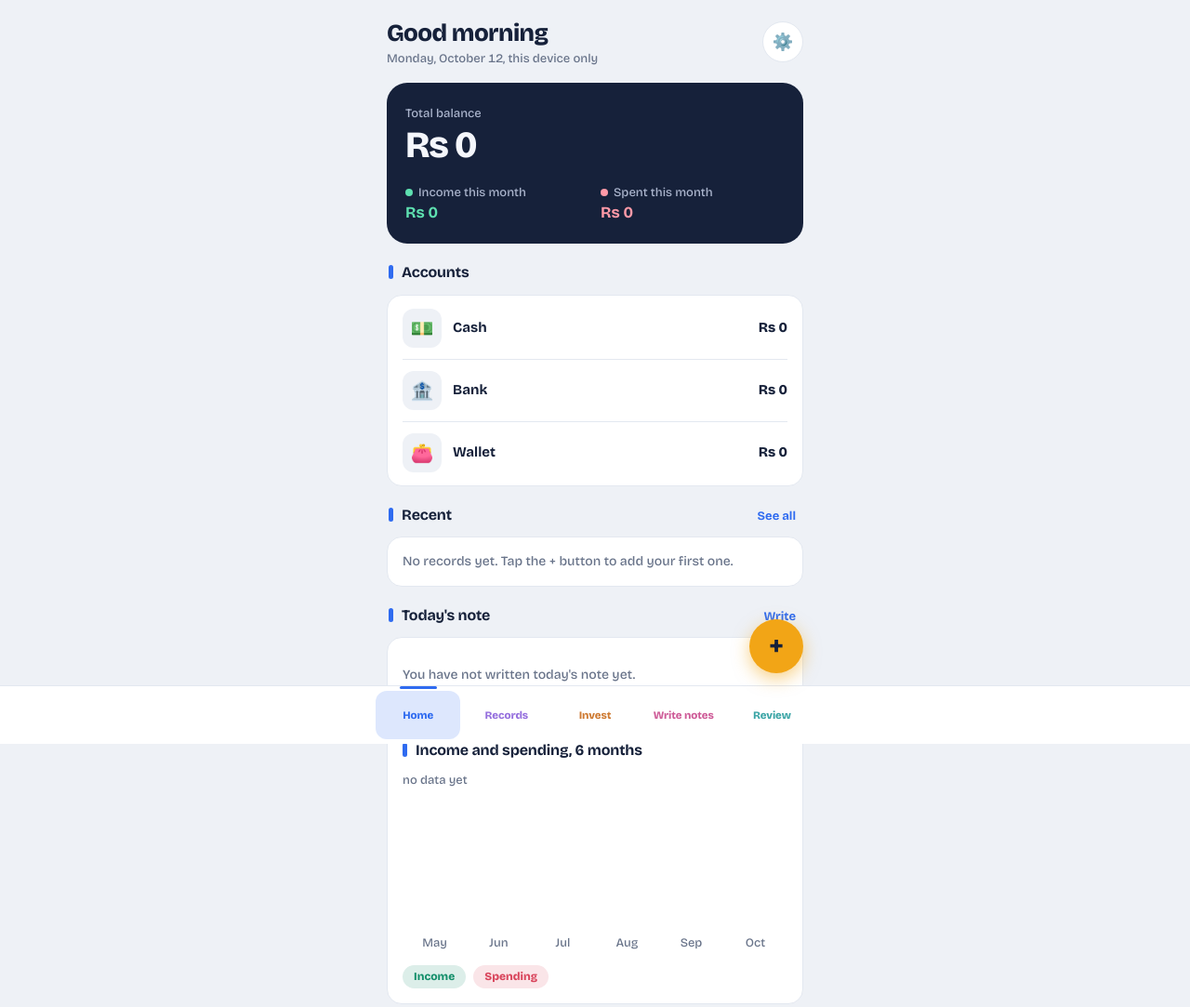
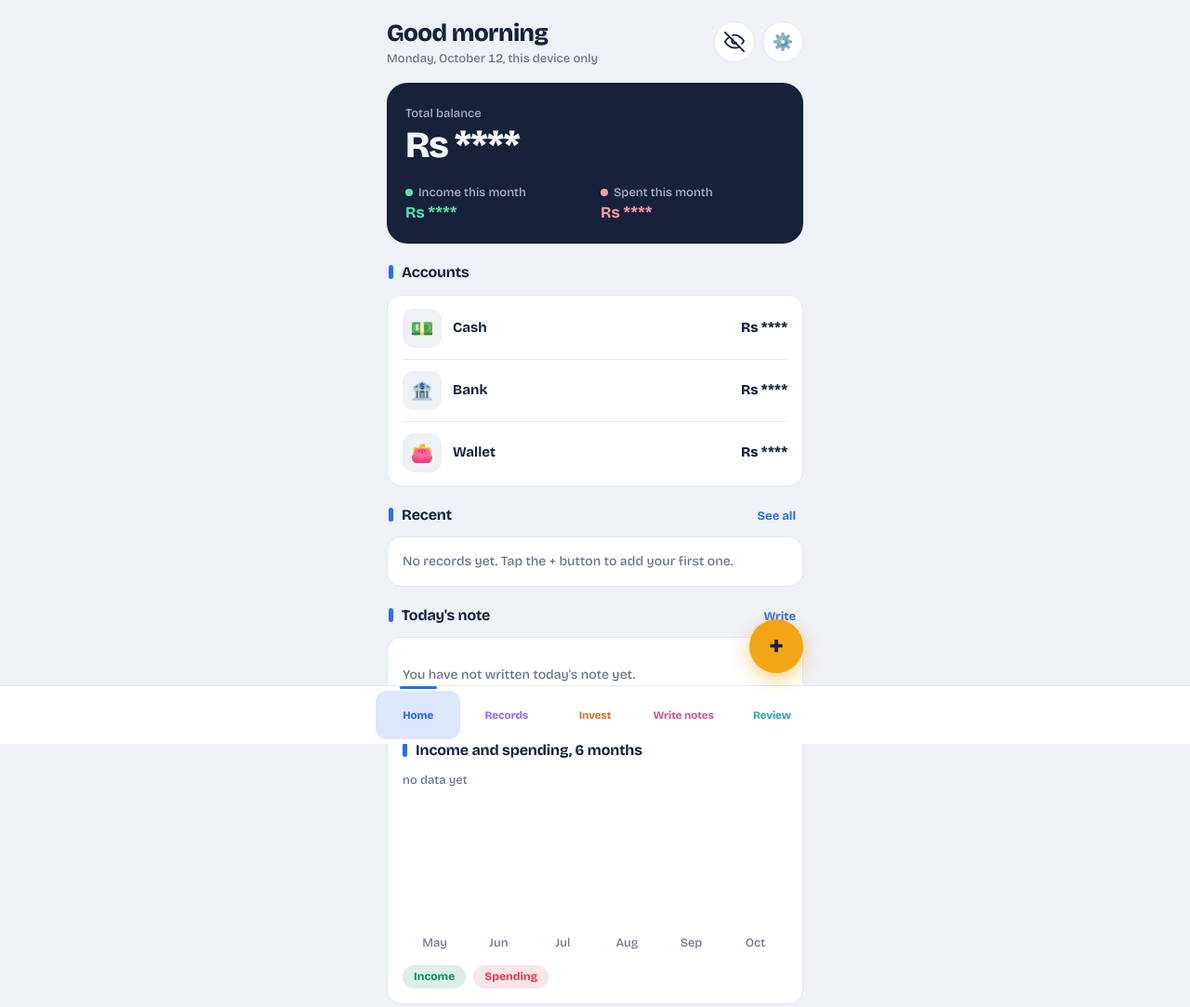
Before and after one commit to 079msice008manoj/Track, a plain HTML site: page index.html in a window 1280 px wide. Shown: the top 1083 px of the page at 93% size. Drawn offline with nearby package versions, Linux system fonts and the light colour scheme.

Commit message:
Update index.html

```diff
--- a/index.html
+++ b/index.html
@@ -31,7 +31,7 @@ button{font:inherit;cursor:pointer;border:0;color:inherit;background:none}
 .btn.ghost{background:transparent;border:1px solid var(--line);color:var(--text);font-weight:700;height:46px;margin-top:10px}
 .btn.del{color:var(--rose)}
 :focus-visible{outline:2px solid var(--gold);outline-offset:2px}
-.ic{width:44px;height:44px;border-radius:50%;background:var(--card);border:1px solid var(--line);font-size:18px}
+.ic{color:var(--text);display:grid;place-items:center;width:44px;height:44px;border-radius:50%;background:var(--card);border:1px solid var(--line);font-size:18px}
 .seg{display:flex;background:var(--bg);border-radius:12px;padding:4px;gap:4px;margin-top:12px}
 .seg button{flex:1;height:38px;border-radius:9px;color:var(--mut);font-weight:700}
 .seg button.on{background:var(--card);color:var(--text);box-shadow:0 1px 3px rgba(0,0,0,.15)}
@@ -151,7 +151,7 @@ nav .t.on::after{content:"";position:absolute;left:28%;right:28%;top:-5px;height
 </style>
 </head>
 <body data-tab="home">
-<div class="top"><div><h1 id="hi">My Money</h1><div class="sub" id="today"></div></div><button class="ic" id="gear" aria-label="Settings">⚙️</button></div>
+<div class="top"><div><h1 id="hi">My Money</h1><div class="sub" id="today"></div></div><div style="display:flex;gap:8px"><button class="ic" id="eye" aria-label="Show amounts"></button><button class="ic" id="gear" aria-label="Settings">⚙️</button></div></div>
 <main>
 <section class="view on" id="v-home">
   <div id="h-ban"></div><div class="hero" id="hero"></div>
@@ -220,6 +220,8 @@ nav .t.on::after{content:"";position:absolute;left:28%;right:28%;top:-5px;height
   <div class="card"><h2>Accounts</h2><div id="s-acc"></div>
     <div class="row" style="grid-template-columns:1fr 90px;margin-top:12px"><input id="a-new" placeholder="New account, e.g. eSewa"><button class="btn ghost" id="a-add" style="margin:0">Add</button></div></div>
   <div class="card"><h2>Monthly spending budget</h2><input id="bm" type="number" inputmode="decimal" min="0" placeholder="0"></div>
+  <div class="card"><h2>Amount privacy</h2><label style="margin-top:0">When the app opens</label><select id="hs"><option value="1">Hide amounts (tap to show)</option><option value="0">Show amounts</option></select>
+    <div class="sub" style="margin-top:8px">Hidden amounts appear as ****. Use the eye button at the top, or tap a hidden amount, to show them. They hide again when you leave the app.</div></div>
   <div class="card"><h2>Week planning</h2><label style="margin-top:0">Week starts on</label><select id="wk"><option value="0">Sunday</option><option value="1">Monday</option></select></div>
   <div class="card"><h2>Categories</h2>
     <select id="cm-type"><option value="exp">Spending categories, with monthly budget</option><option value="inc">Income categories</option></select>
@@ -262,7 +264,7 @@ const KINDS=['Stocks','Mutual fund','Gold','Crypto','Fixed deposit','Real estate
 const ICO={Food:'🍽️',Rent:'🏠',Transport:'🚌',Bills:'🧾',Shopping:'🛍️',Health:'💊',Education:'🎓',Entertainment:'🎬',Salary:'💼',Business:'🏪',Gift:'🎁',Stocks:'📈','Mutual fund':'📊',Gold:'🪙',Crypto:'₿','Fixed deposit':'🏦','Real estate':'🏘️'};
 const D={cur:'Rs',tx:[],inv:[],acc:[{id:'a1',name:'Cash',open:0},{id:'a2',name:'Bank',open:0},{id:'a3',name:'Wallet',open:0}],notes:[],plans:[],wk:0,cats:{exp:['Food','Rent','Transport','Bills','Shopping','Health','Education','Entertainment','Other'],inc:['Salary','Business','Gift','Other']},bud:{month:0,cat:{}},seen:''};
 let S=D;try{const r=localStorage.getItem('mm_v1');if(r)S={...D,...JSON.parse(r)}}catch(e){}
-const fix=()=>{S.cats={...D.cats,...S.cats};S.bud={month:0,cat:{},...S.bud};S.bud.cat=S.bud.cat||{};['tx','inv','notes','plans'].forEach(k=>S[k]=S[k]||[]);if(!S.acc||!S.acc.length)S.acc=D.acc;S.wk=+S.wk||0};fix();
+const fix=()=>{S.cats={...D.cats,...S.cats};S.bud={month:0,cat:{},...S.bud};S.bud.cat=S.bud.cat||{};['tx','inv','notes','plans'].forEach(k=>S[k]=S[k]||[]);if(!S.acc||!S.acc.length)S.acc=D.acc;S.wk=+S.wk||0;S.hideStart=S.hideStart!==false};fix();
 let cdb=null,ct=null,busy=false,again=false,dirty=false,syncS='wait',unlocked=false;const known=new Set(),last={};
 const SYN={wait:'Connecting...',ok:'Synced to your account',off:'Not signed in. Saved on this device only.',err:'Sync paused. Will retry.'};
 const dk=k=>'tx'+k.replace('-',''),nk=k=>'nt'+k.replace('-',''),pk=k=>'pl'+k.replace('-','');
@@ -289,7 +291,9 @@ const iso=d=>new Date(d.getTime()-d.getTimezoneOffset()*6e4).toISOString().slice
 const TODAY=iso(new Date()),CUR=TODAY.slice(0,7),YDAY=iso(new Date(Date.now()-864e5));
 const uid=()=>Date.now().toString(36)+Math.random().toString(36).slice(2,6);
 const esc=s=>String(s).replace(/[&<>"']/g,c=>({'&':'&amp;','<':'&lt;','>':'&gt;','"':'&quot;',"'":'&#39;'}[c]));
-const fmt=n=>(n<0?'-':'')+S.cur+' '+Math.abs(n).toLocaleString(undefined,{maximumFractionDigits:2});
+let hid=S.hideStart!==false;
+const fmt=n=>hid?S.cur+' ****':(n<0?'-':'')+S.cur+' '+Math.abs(n).toLocaleString(undefined,{maximumFractionDigits:2});
+const EYE='<svg viewBox="0 0 24 24" width="22" height="22" fill="none" stroke="currentColor" stroke-width="2" stroke-linecap="round" stroke-linejoin="round"><path d="M1 12s4-7 11-7 11 7 11 7-4 7-11 7S1 12 1 12z"/><circle cx="12" cy="12" r="3"/></svg>',EYEOFF='<svg viewBox="0 0 24 24" width="22" height="22" fill="none" stroke="currentColor" stroke-width="2" stroke-linecap="round" stroke-linejoin="round"><path d="M17.94 17.94A10.07 10.07 0 0 1 12 19c-7 0-11-7-11-7a18.45 18.45 0 0 1 5.06-5.94M9.9 4.24A9.12 9.12 0 0 1 12 4c7 0 11 7 11 7a18.5 18.5 0 0 1-2.16 3.19m-6.72-1.07a3 3 0 1 1-4.24-4.24"/><line x1="1" y1="1" x2="23" y2="23"/></svg>';
 const sd=d=>new Date(d+'T00:00').toLocaleDateString(undefined,{day:'numeric',month:'short'});
 const sum=(L,f)=>L.reduce((s,x)=>s+f(x),0),clamp=(x,a,b)=>Math.max(a,Math.min(b,x)),pc=n=>Math.round(n*10)/10;
 const opts=a=>a.map(x=>`<option>${esc(x)}</option>`).join('');
@@ -331,6 +335,7 @@ function feedback(k){const c=stats(k),p=stats(shift(k,-1)),B=S.bud.month,po=port
   return{score:Math.round(s1+s2+s3),items:it,c}}
 
 function render(){
+  $('#eye').innerHTML=hid?EYEOFF:EYE;$('#eye').setAttribute('aria-label',hid?'Show amounts':'Hide amounts');$('#hs').value=S.hideStart?'1':'0';
   const h=new Date().getHours();$('#hi').textContent=h<12?'Good morning':h<17?'Good afternoon':'Good evening';
   $('#today').textContent=new Date().toLocaleDateString(undefined,{weekday:'long',day:'numeric',month:'long'})+(syncS==='ok'?', synced':syncS==='off'?', this device only':syncS==='err'?', sync paused':'');
   const c=stats(CUR),po=port(),lk=shift(CUR,-1),ls=stats(lk),B=S.bud.month;
@@ -502,6 +507,10 @@ $('#p-add').onclick=()=>{const t=$('#p-in').value.trim();if(!t){$('#p-in').focus
   if(plE){const x=S.plans.find(y=>y.id===plE);if(x)Object.assign(x,{title:t,note:n})}else S.plans.push({id:uid(),title:t,note:n,period:plP,date:plStart(plP,plD),done:false,rating:0,ts:Date.now()});
   save();plEdit(null);render()};
 $('#p-del').onclick=function(){if(!plDel){plDel=true;this.textContent='Tap again to delete';return}S.plans=S.plans.filter(x=>x.id!==plE);save();plEdit(null);render()};
+$('#eye').onclick=()=>{hid=!hid;render()};
+$('#hs').onchange=function(){S.hideStart=this.value==='1';save();render()};
+document.addEventListener('click',e=>{const t=e.target;if(hid&&t.children&&t.children.length===0&&(t.textContent||'').includes('****')){hid=false;render();e.stopPropagation();e.preventDefault()}},true);
+document.addEventListener('visibilitychange',()=>{if(document.hidden&&S.hideStart&&!hid){hid=true;render()}});
 $('#bm').oninput=function(){S.bud.month=parseFloat(this.value)||0;save();render()};
 $('#cm-type').onchange=renderSet;
 $('#cm-add').onclick=()=>{const t=$('#cm-type').value,n=$('#cm-new').value.trim();if(n&&!S.cats[t].includes(n)){S.cats[t].push(n);$('#cm-new').value='';save();renderSet()}};
```
